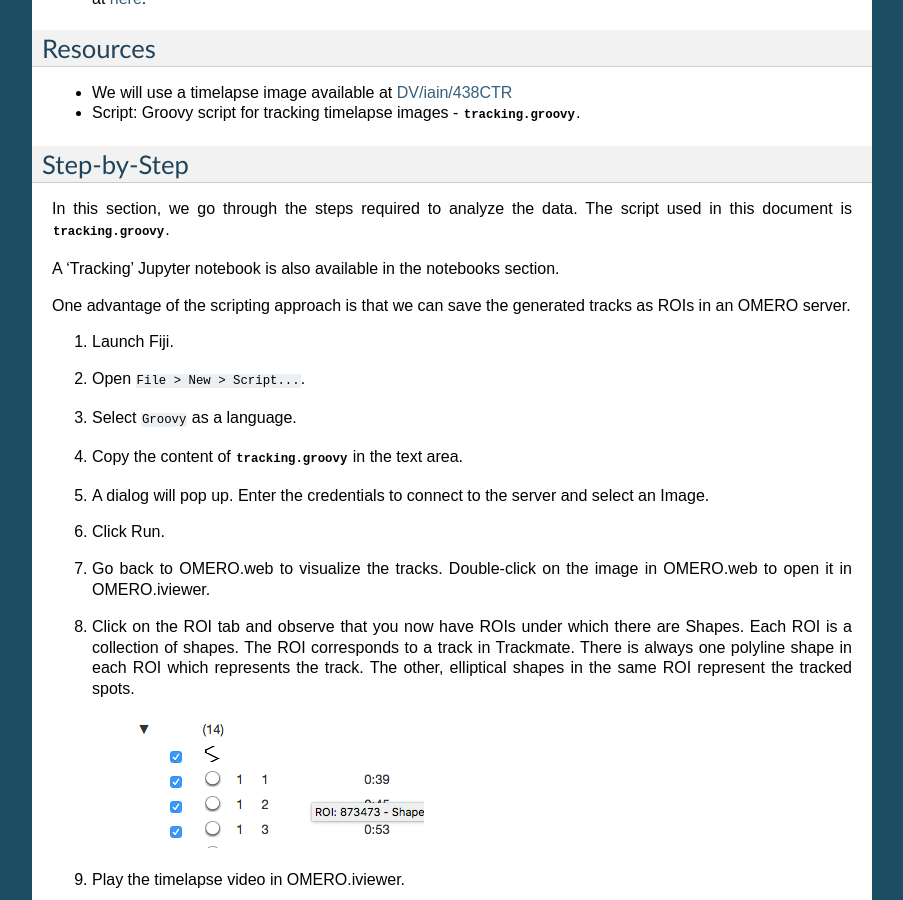
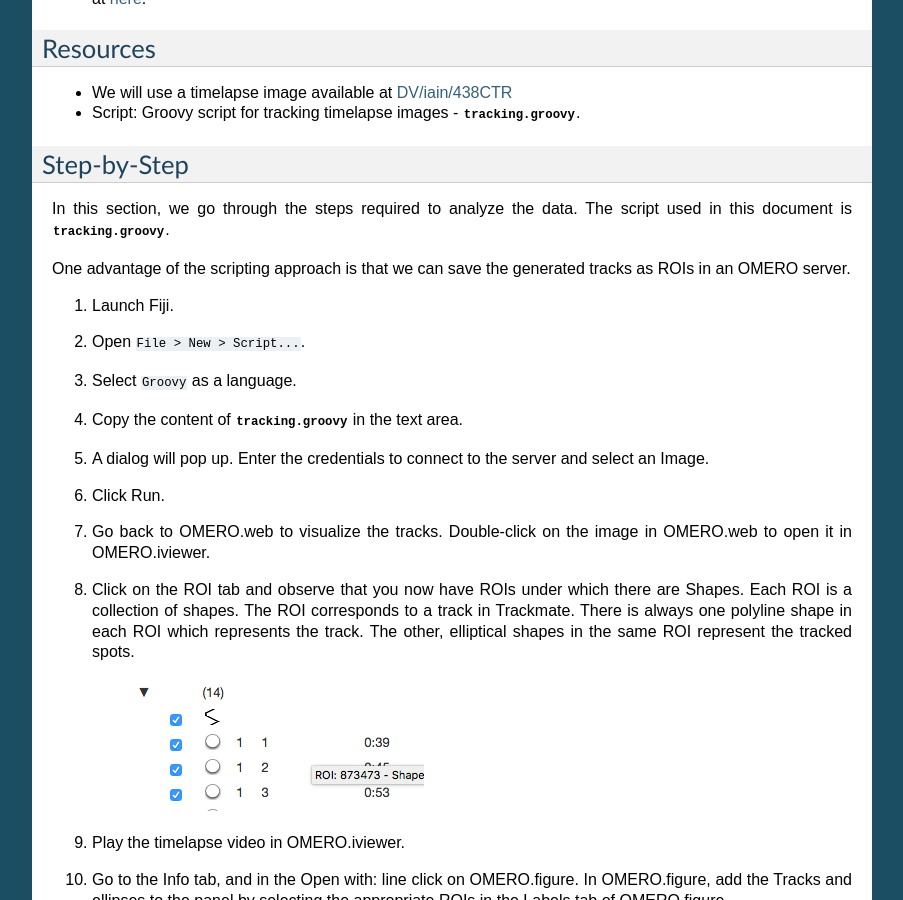
Before and after one commit to ome/omero-guide-trackmate, a Sphinx documentation site: the page built from docs/trackmate_scripting.rst, in a window 1280 px wide and 900 px high, scrolled down 549 px. Shown: the whole window, without its empty margins (198-1101 px from the left). Built offline with Sphinx 7.4.7, drawn with Linux system fonts in a browser that asks for light colours.

Commit message:
remove ref to notebook

```diff
--- a/docs/trackmate_scripting.rst
+++ b/docs/trackmate_scripting.rst
@@ -40,8 +40,6 @@
 
 In this section, we go through the steps required to analyze the data.
 The script used in this document is :download:`tracking.groovy <../scripts/tracking.groovy>`.
-
-A 'Tracking' Jupyter notebook is also available in the notebooks section.
 
 One advantage of the scripting approach is that we can save the generated tracks as
 ROIs in an OMERO server.
```
